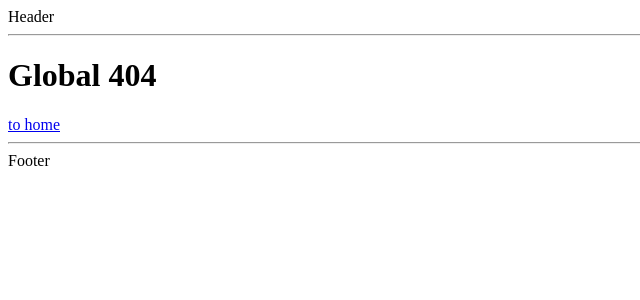
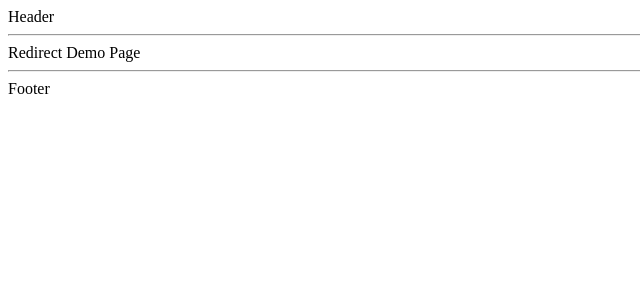
Before and after one commit to doueov/nextjs-study-basic, a Next.js app: page /redirect_demo in a window 1280 px wide. Before the commit this address had no page. Shown: the top 300 px of the page, without its empty margins (0-640 px from the left). Built offline with nearby package versions, Linux system fonts and the light colour scheme.

Commit message:
redirect 함수

```diff
--- /dev/null
+++ b/src/app/redirect_demo/page.js
@@ -0,0 +1,11 @@
+import { redirect } from "next/navigation"
+
+export default async function RedirectDemoPage() {
+    const random = Math.random() < 0.5
+
+    // 렌더링 도중 만나는 로직에 의해서 redirect
+    if (random) redirect("/")
+
+    // 만약 redirect 되는 상황이라면 뒤의 코드는 무시된다고 생각하기
+    return <div>Redirect Demo Page</div>
+}
```
